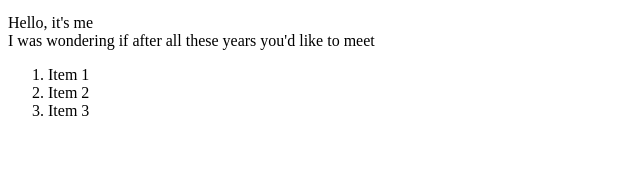
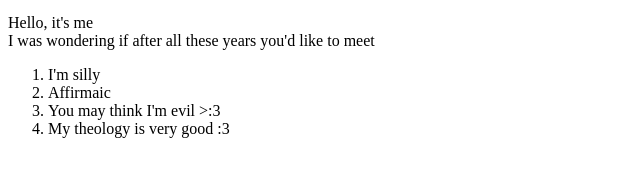
Before and after one commit to Mjkey2/Mjkey.github.io, a plain HTML site: page hello.html in a window 1280 px wide. Shown: the part 404-580 px from the top of the page, without its empty margins (0-640 px from the left). Drawn offline with Linux system fonts and the light colour scheme.

Commit message:
Update hello.html

```diff
--- a/hello.html
+++ b/hello.html
@@ -21,9 +21,10 @@ html is the ROOT ELEMENT AND EVERYTHING ELSE ARE DESCENDANTS-->
         <a href="#">This is a placeholder link goes nowhere, for now :3</a>
         <p>Hello, it's me <br /> I was wondering if after all these years you'd like to meet</p>
         <ol>
-            <li>Item 1</li>
-            <li>Item 2</li>
-            <li>Item 3</li>
+            <li>I'm silly</li>
+            <li>Affirmaic</li>
+            <li>You may think I'm evil >:3</li>
+            <li>My theology is very good :3</li>
         </ol>
     </body>
 </html>
```
